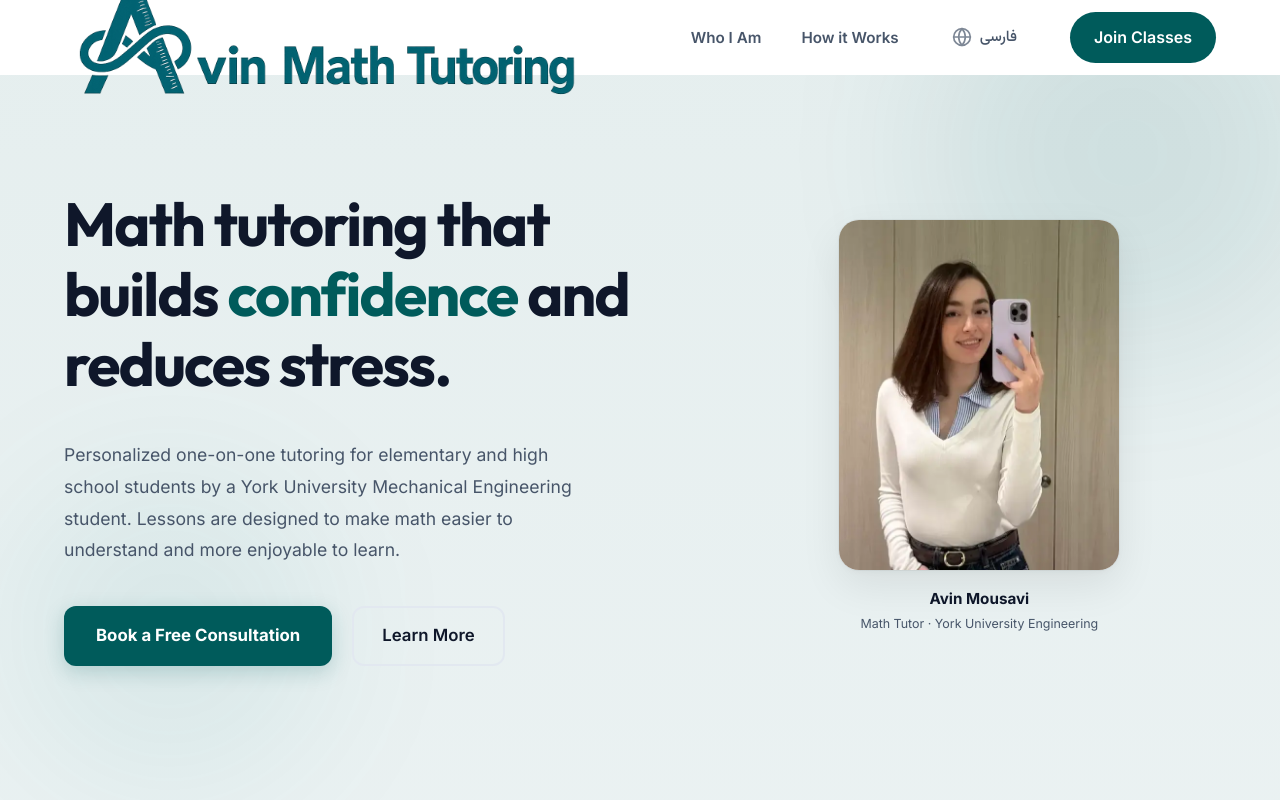
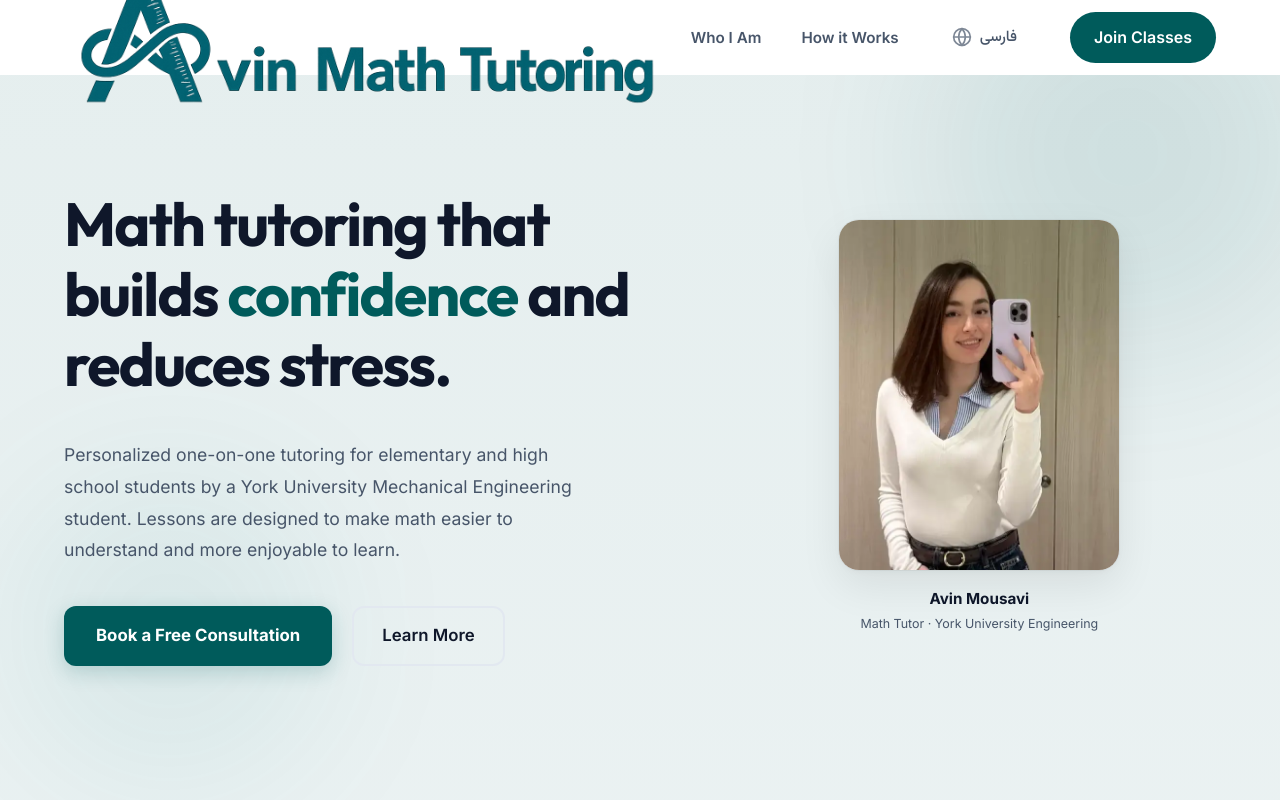
Before and after one commit to parsaabbasian/Math_Tutoring, a Next.js app: page / in a window 1280 px wide. Shown: the top 800 px of the page. Built offline with nearby package versions, Linux system fonts and the light colour scheme.

Commit message:
Increase header logo size to 1.85x scale

```diff
--- a/src/app/components/Header.module.css
+++ b/src/app/components/Header.module.css
@@ -39,7 +39,7 @@
   height: 80px;
   width: auto;
   object-fit: contain;
-  transform: scale(1.6);
+  transform: scale(1.85);
   transform-origin: left center;
   position: relative;
   top: 2px; /* Fine-tune vertical alignment */
```
